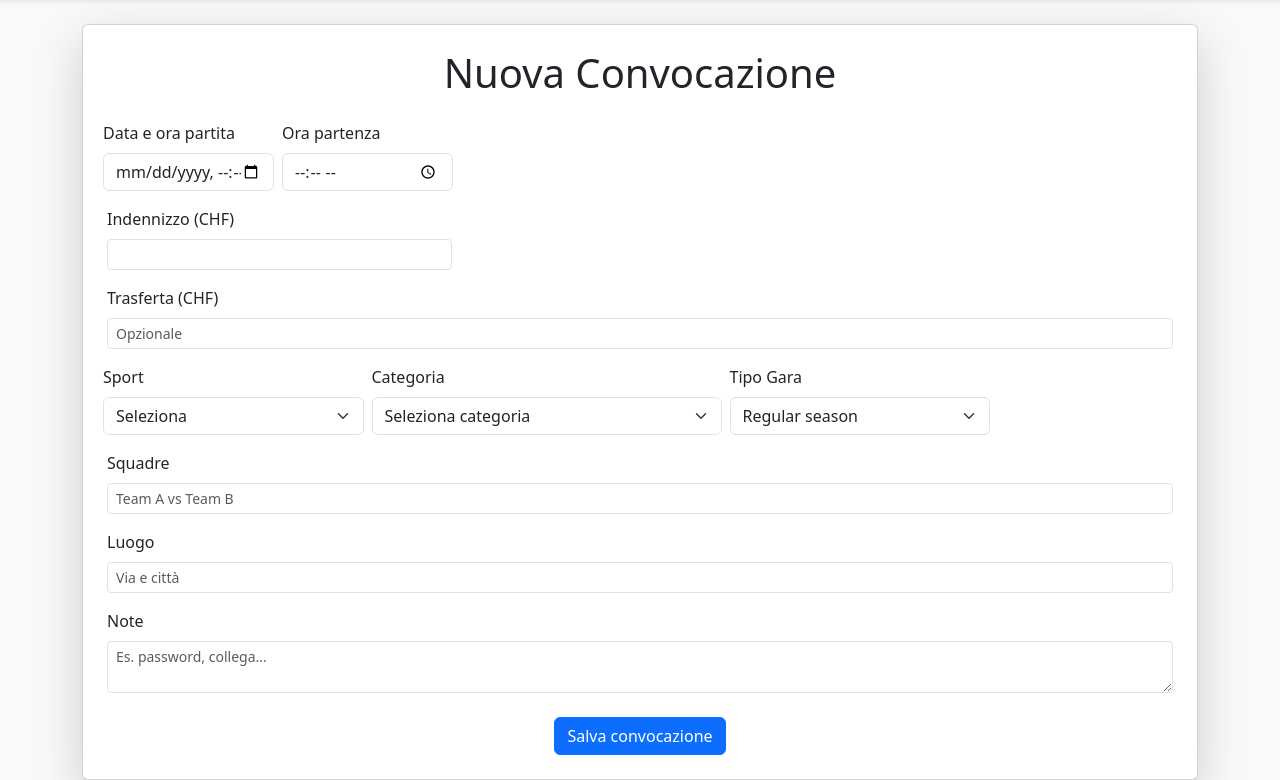
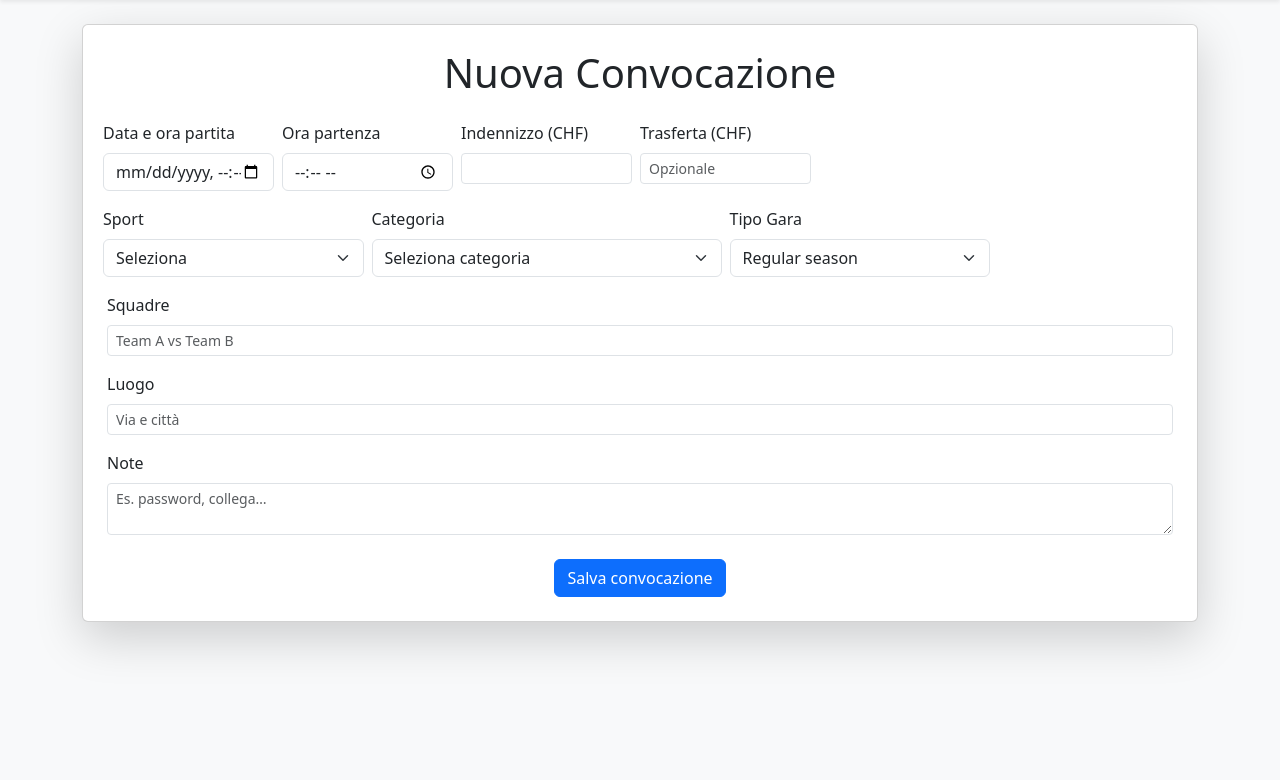
Before and after one commit to miich65/Gestione-convocazioni, a FastAPI app: page / in a window 1280 px wide. Shown: the part 56-836 px from the top of the page. After the commit the page ends 707 px from the top, so only its background shows below. Run offline with FastAPI, Linux system fonts and the light colour scheme; data comes from the database, SQL or seed files in the repository.

Commit message:
migliorie form

```diff
--- a/app/templates/form.html
+++ b/app/templates/form.html
@@ -45,16 +45,17 @@
                   <label class="form-label">Ora partenza</label>
                   <input type="time" name="orario_partenza" class="form-control" required>
                 </div>
-              </div>
-                <div class="col-md-2 col-lg-4">
+                <div class="col-md-2">
                     <label class="form-label">Indennizzo (CHF)</label>
                     <input type="number" step="0.01" name="indennizzo" id="indennizzoField" class="form-control form-control-sm" readonly required>
                 </div>
 
-                <div class="col-md-2col-lg-4">
+                <div class="col-md-2">
                     <label class="form-label">Trasferta (CHF)</label>
                     <input type="number" step="0.01" name="trasferta" class="form-control form-control-sm" placeholder="Opzionale">
                 </div>
+              </div>
+
 
               <div class="row g-2">
                 <div class="col-md-3">
--- a/app/templates/partials/navbar.html
+++ b/app/templates/partials/navbar.html
@@ -7,7 +7,7 @@
       <div class="collapse navbar-collapse" id="navbarSupportedContent">
         <ul class="navbar-nav ms-auto mb-2 mb-lg-0">
           <li class="nav-item"><a class="nav-link text-white" href="/convocazioni">Convocazioni</a></li>
-          <li class="nav-item"><a class="nav-link text-white" href="/gestione-sport">Sports e categorie</a></li>
+          <li class="nav-item "><a class="nav-link text-white" href="/gestione-sport">Sports e categorie</a></li>
           <li class="nav-item">
             <a href="webcal://ref.mferreira.ch/calendario.ics"
                 class="btn btn-outline-light"
```
